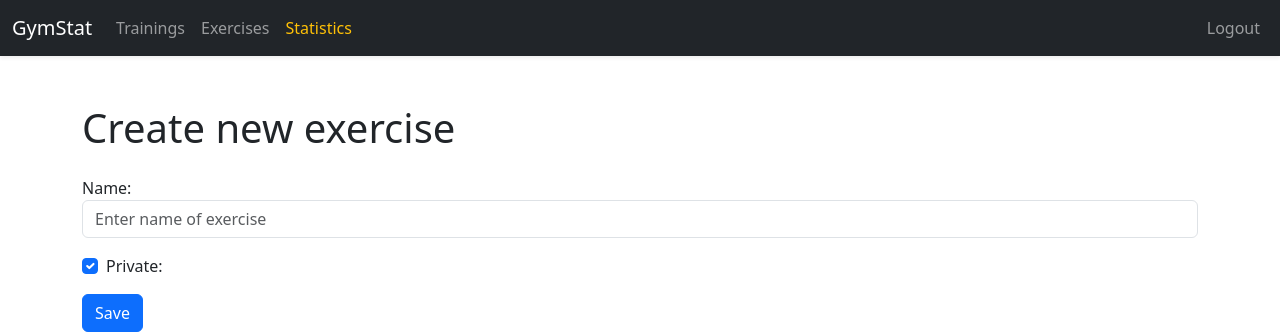
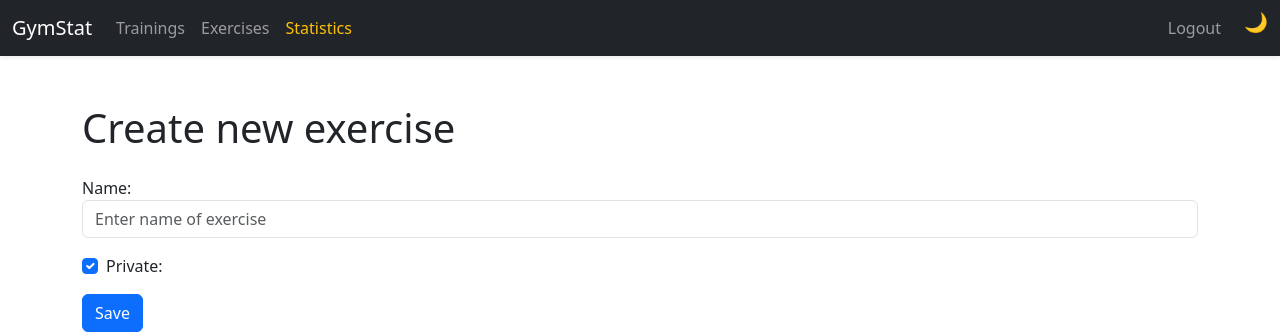
Before and after one commit to Flynotfly/GymStat, a Django app: page /training/exercise/create/ in a window 1280 px wide. Shown: the top 336 px of the page. Run offline with Django 5.2, Linux system fonts and the light colour scheme; the visitor is signed in with stand-in values (Sample User, id 1).

Commit message:
Add dark theme

```diff
--- a/gymstat/user/templates/base.html
+++ b/gymstat/user/templates/base.html
@@ -6,25 +6,10 @@
     <title>{% block title %}GymStat{% endblock %}</title>
     <link href="https://cdn.jsdelivr.net/npm/bootstrap@5.3.3/dist/css/bootstrap.min.css" rel="stylesheet" integrity="sha384-QWTKZyjpPEjISv5WaRU9OFeRpok6YctnYmDr5pNlyT2bRjXh0JMhjY6hW+ALEwIH" crossorigin="anonymous">
     <style>
-        /* Global Styles */
-        body {
-            margin: 0;
-            padding: 0;
-        }
-
-        .navbar {
-            transition: transform 0.3s ease-in-out;
-        }
-
-        .dashboard-header {
-            position: sticky;
-            top: 0;
-            z-index: 1020;
-            transition: transform 0.3s ease-in-out;
-        }
-
-        .dashboard-content {
-            padding: 20px;
+        .theme-toggle-btn {
+            cursor: pointer;
+            font-size: 1.2em;
+            margin-left: 15px;
         }
     </style>
 </head>
@@ -58,6 +43,9 @@
                             <a class="nav-link" href="{% url 'user:login' %}">Login</a>
                         </li>
                     {% endif %}
+                    <li class="nav-item">
+                        <span class="theme-toggle-btn" id="themeToggle">🌙</span>
+                    </li>
                 </ul>
             </div>
         </div>
@@ -71,6 +59,23 @@
 
     <script src="//cdn.jsdelivr.net/npm/js-cookie@3.0.5/dist/js.cookie.min.js"></script>
     <script>
+    document.addEventListener('DOMContentLoaded', () => {
+            const themeToggle = document.getElementById('themeToggle');
+            const htmlElement = document.documentElement;
+
+            // Apply theme based on localStorage
+            const currentTheme = localStorage.getItem('theme') || 'light';
+            htmlElement.setAttribute('data-bs-theme', currentTheme);
+            themeToggle.textContent = currentTheme === 'dark' ? '☀️' : '🌙';
+
+            // Toggle theme on click
+            themeToggle.addEventListener('click', () => {
+                const newTheme = htmlElement.getAttribute('data-bs-theme') === 'light' ? 'dark' : 'light';
+                htmlElement.setAttribute('data-bs-theme', newTheme);
+                localStorage.setItem('theme', newTheme);
+                themeToggle.textContent = newTheme === 'dark' ? '☀️' : '🌙';
+            });
+        });
     const csrftoken = Cookies.get('csrftoken')
         document.addEventListener('DOMContentLoaded', (event) => {
             {% block domready %}
```
